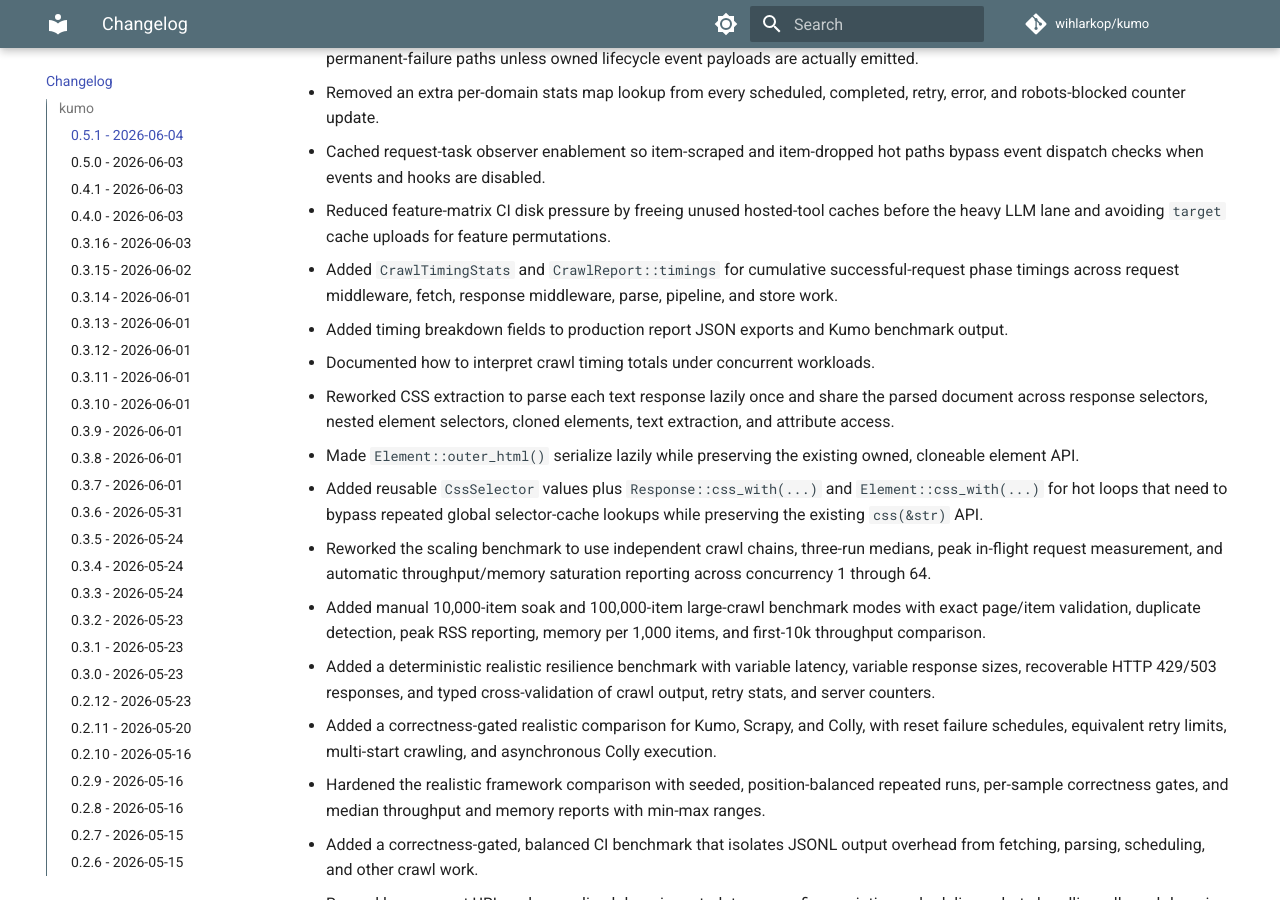
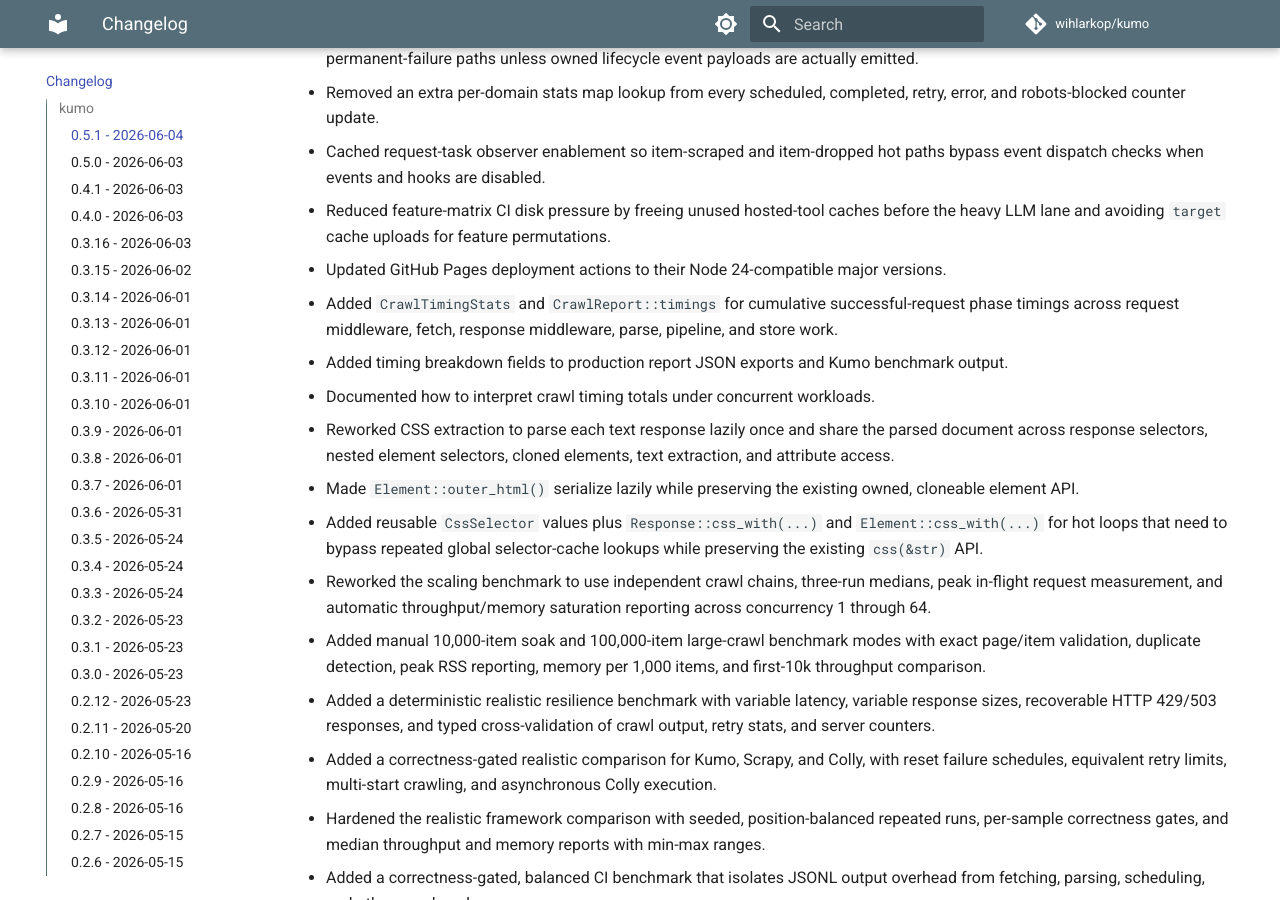
Before and after one commit to wihlarkop/kumo, an MkDocs documentation site: the page built from docs/src/changelog.md, in a window 1280 px wide and 900 px high, scrolled down 530 px. Built offline with MkDocs 1.6.1 and Material for MkDocs 9.7.7, drawn with Linux system fonts in a browser that asks for light colours; comment, search, counter and statistics services are not loaded.

Commit message:
ci: update pages deploy actions (#76)

```diff
--- a/docs/src/changelog.md
+++ b/docs/src/changelog.md
@@ -29,6 +29,8 @@
 - Reduced feature-matrix CI disk pressure by freeing unused hosted-tool caches
   before the heavy LLM lane and avoiding `target` cache uploads for feature
   permutations.
+- Updated GitHub Pages deployment actions to their Node 24-compatible major
+  versions.
 - Added `CrawlTimingStats` and `CrawlReport::timings` for cumulative
   successful-request phase timings across request middleware, fetch, response
   middleware, parse, pipeline, and store work.
```
Also changed, not shown: 1 other file.
